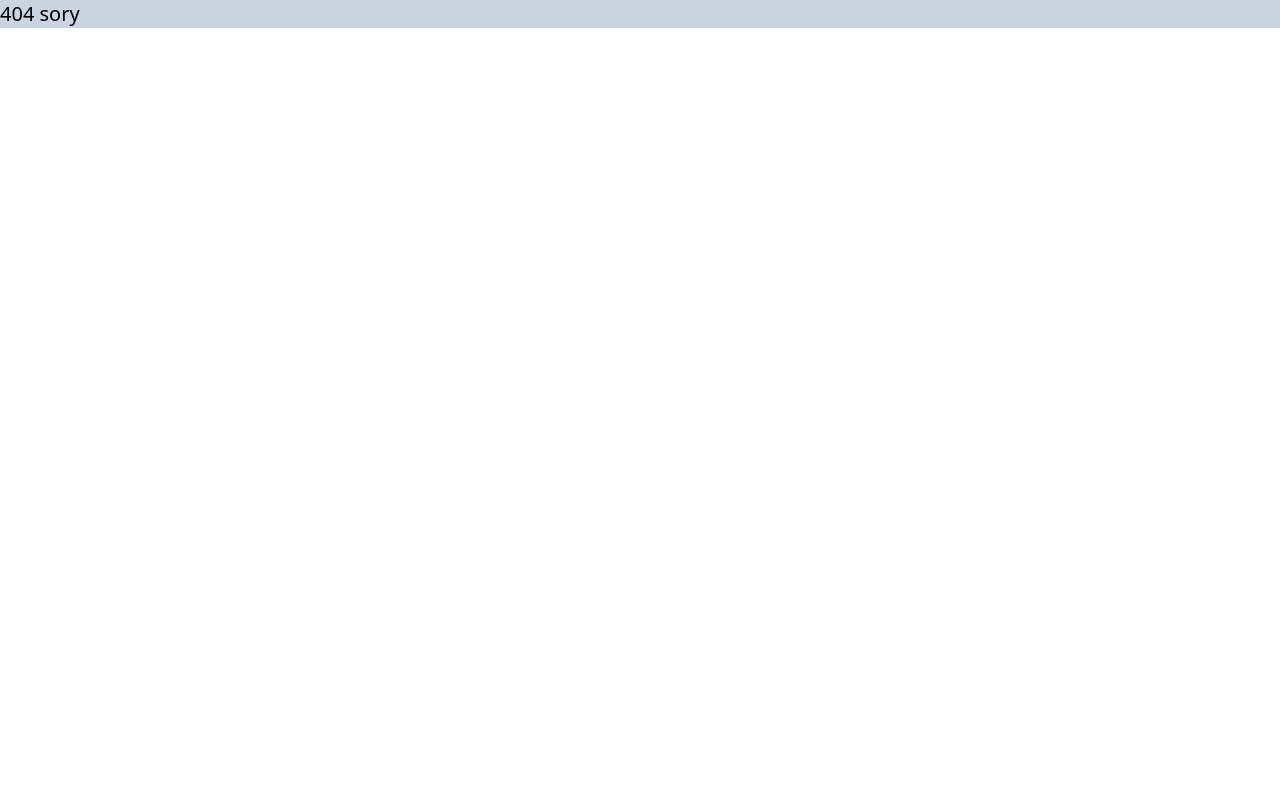
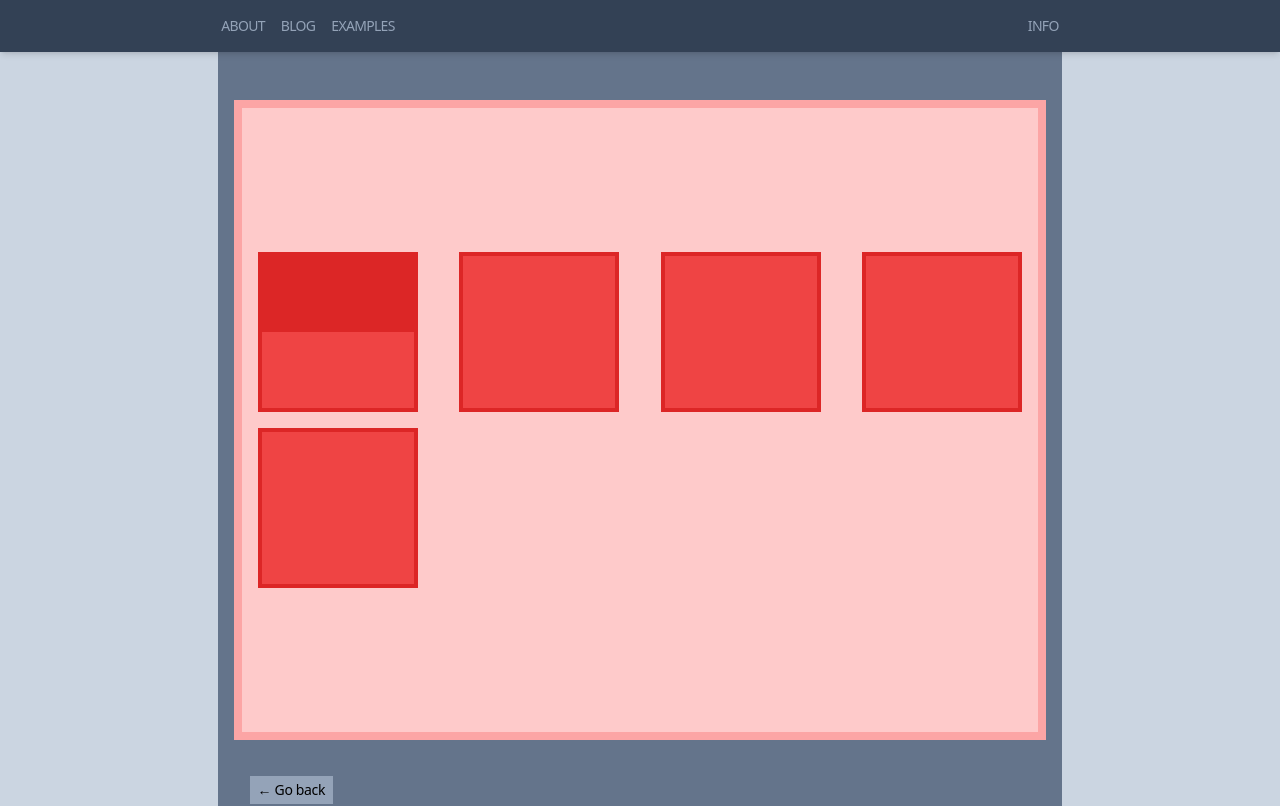
Before and after one commit to mrlzzz/vite-project, a React (Vite) app: page /vite-project/projects/animate in a window 1280 px wide. Shown: the top 806 px of the page. Built offline with nearby package versions, Linux system fonts and the light colour scheme.

Commit message:
form improvements

```diff
--- a/src/App.jsx
+++ b/src/App.jsx
@@ -6,18 +6,16 @@ import { Routes, Route, useLocation } from "react-router-dom";
 import { useEffect } from "react";
 
 function App() {
-  // const location = useLocation();
+  // Both `useEffect` and `useLocation` are used to scroll the view to the top after page re-render.
+  // I have no idea how `window` uses the `location` from the dependencies.
+  // I have no idea why the `location` has to be there. However, without it, it does not work.
 
+  const location = useLocation();
   useEffect(() => {
     window.scrollTo(0, 0);
+  }, [location]);
 
-    // Cleanup the listener when the component unmounts
-    // return () => {
-    //   unlisten();
-    // };
-  }, []);
-
-  // Dummy data section. It will be switched to an API call in the future.
+  // Dummy data section. It will be switched to an API/db in the future.
 
   const projectsData = [
     {
@@ -42,11 +40,11 @@ function App() {
       path: "/api",
     },
     {
-      title: "Example",
-      subTitle: "Subtitle",
+      title: "Animations",
+      subTitle: "Testing the auto-animate library",
       date: new Date().toDateString(),
       desc: "Description",
-      path: "/example",
+      path: "/animate",
     },
     {
       title: "Example",
--- a/src/components/Layout.jsx
+++ b/src/components/Layout.jsx
@@ -8,6 +8,7 @@ import InfoPage from "./InfoPage.jsx";
 import AboutPage from "./AboutPage.jsx";
 import ProjectAPI from "./ProjectAPI.jsx";
 import { useLocation } from "react-router-dom";
+import ProjectAnimate from "./ProjectAnimate.jsx";
 
 export default function Layout({ children, data }) {
   let location = useLocation();
@@ -48,6 +49,13 @@ export default function Layout({ children, data }) {
         </Content>
       );
       break;
+    case "/vite-project/projects/animate":
+      renderedPage = (
+        <Content>
+          <ProjectAnimate></ProjectAnimate>
+        </Content>
+      );
+      break;
     case "/vite-project/blog":
       renderedPage = <Content data={data}>{children}</Content>;
       break;
@@ -65,6 +73,7 @@ export default function Layout({ children, data }) {
         </Content>
       );
       break;
+
     default:
       renderedPage = (
         <Content>
--- /dev/null
+++ b/src/components/ProjectAnimate.jsx
@@ -0,0 +1,26 @@
+import { useRef } from "react";
+
+const ProjectAnimate = () => {
+  const parent = useRef(null);
+
+  return (
+    <>
+      <div
+        ref={parent}
+        className="m-4 flex h-[80vh] flex-wrap content-center justify-between gap-4 border-8 border-red-300 bg-red-200 p-4 "
+      >
+        <div className="h-40 w-40 border-4 border-red-600 bg-red-500">
+          <button className="group h-[50%] w-full border-b-2 border-red-600 bg-red-600 text-red-100 transition-all hover:bg-red-700 group-hover:block">
+            <span className="group hidden">go</span>
+          </button>
+        </div>
+        <div className="h-40 w-40 border-4 border-red-600 bg-red-500"></div>
+        <div className="h-40 w-40 border-4 border-red-600 bg-red-500"></div>
+        <div className="h-40 w-40 border-4 border-red-600 bg-red-500"></div>
+        <div className="h-40 w-40 border-4 border-red-600 bg-red-500"></div>
+      </div>
+    </>
+  );
+};
+
+export default ProjectAnimate;
--- a/src/components/ProjectForm.jsx
+++ b/src/components/ProjectForm.jsx
@@ -255,7 +255,7 @@ const ProjectForm = () => {
             <label>Email</label>
             <input
               type="email"
-              placeholder="chuj@doe.com"
+              placeholder="john@doe.com"
               {...register("email", {
                 required: true,
                 pattern: /^[\w-\\.]+@([\w-]+\.)+[\w-]{2,4}$/g,
```
Also changed, not shown: src/components/TODO.md (+5 -0 lines).
